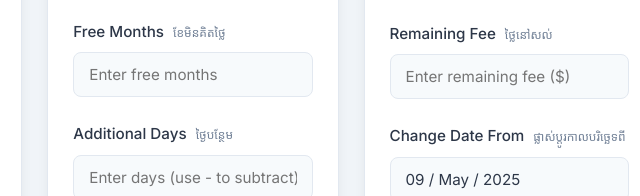
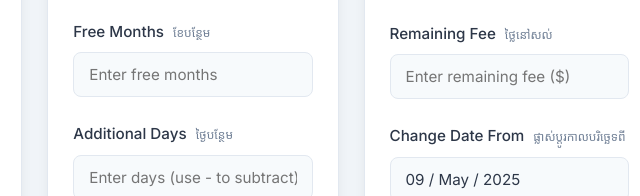
Before and after one commit to BitoSing/Calculations, a plain HTML site: page index.html in a window 1280 px wide. Shown: the part 477-673 px from the top of the page, 289-929 px from the left. Drawn offline with nearby package versions, Linux system fonts and the light colour scheme; a web font is replaced by a local one.

Commit message:
Update index.html

```diff
--- a/index.html
+++ b/index.html
@@ -372,7 +372,7 @@
                         <input type="text" id="monthRenew" placeholder="Enter months" pattern="[0-9,.]+">
                     </div>
                     <div class="input-field">
-                        <label for="freeMonth">Free Months <span class="language-label">ខែមិនគិតថ្លៃ</span></label>
+                        <label for="freeMonth">Free Months <span class="language-label">ខែបន្ថែម</span></label>
                         <input type="text" id="freeMonth" placeholder="Enter free months" pattern="[0-9,.]+">
                     </div>
                     <div class="input-field">
```
